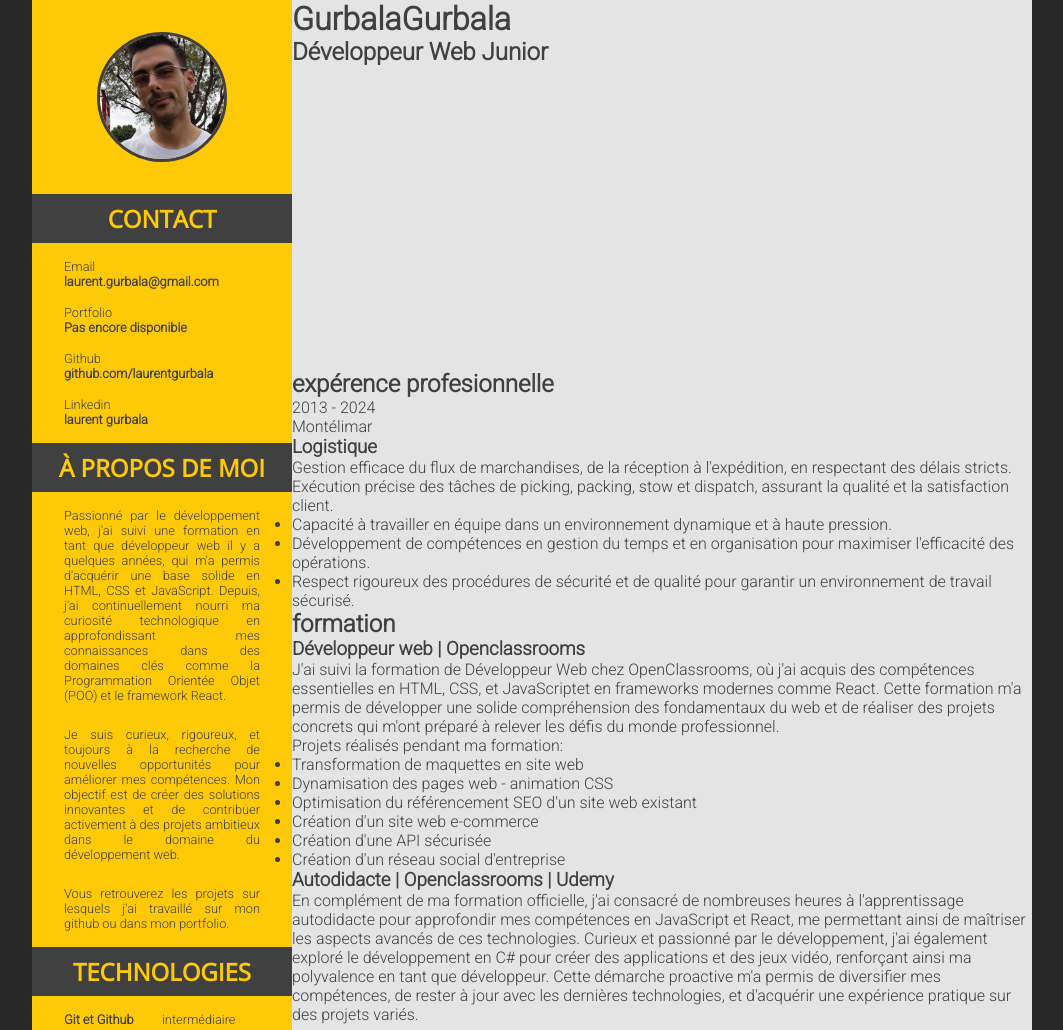
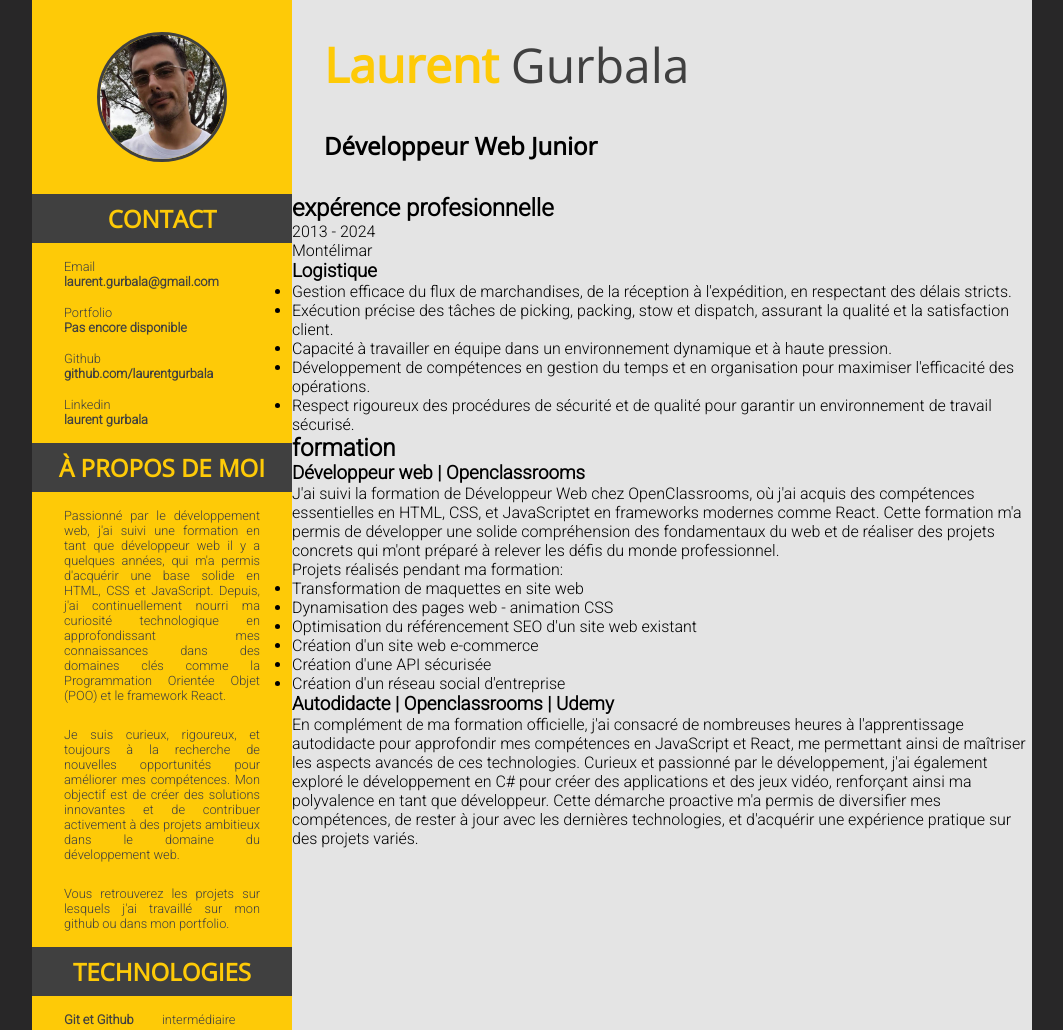
Before and after one commit to laurentGurbala/cv, a plain HTML site: page index.html in a window 1280 px wide. Shown: the top 1030 px of the page, without its empty margins (108-1171 px from the left). Drawn offline with nearby package versions, Linux system fonts and the light colour scheme.

Commit message:
CSS du header

```diff
--- a/index.html
+++ b/index.html
@@ -15,7 +15,7 @@
          <!-- En-tête du CV -->
          <header>
              <div class="me">
-                 <h1>Gurbala<span class="name">Gurbala</span></h1>
+                 <h1>Laurent <span class="name">Gurbala</span></h1>
                  <h2>Développeur Web Junior</h2>
                 </div>
             </header>
--- a/styles/main.css
+++ b/styles/main.css
@@ -5,7 +5,6 @@
     --color-secondary: #404040;
     --color-bg-grid: #E4E4E4;
     --color-bg-body: #282728;
-    --color-txt: #404040;
 
     --body-font: "Roboto", sans-serif;
     --body-font-size: 1rem;
@@ -40,6 +39,13 @@ header {
     grid-area: header;
 }
 
+h1 {
+    color: var(--color-primary);
+    font-family: var(--header-font);
+    font-size: var(--header-font-size);
+    margin: 2rem 0;
+}
+
 aside {
     grid-area: aside;
     background: var(--color-primary);
@@ -71,11 +77,25 @@ main {
     width: 100%;
     display: grid;
     grid-template-columns: 16.25rem 1fr;
+    grid-template-rows: 194px auto;
     grid-template-areas:    "aside header"
                             "aside main";
     background-color: var(--color-bg-grid);
     max-width: 1000px;
     margin: auto;
+}
+
+.me {
+    padding-left: 2rem;
+}
+
+.me h2 {
+    font-family: var(--header-font);
+}
+
+.name {
+    color: var(--color-secondary);
+    font-weight: 300;
 }
 
 .photo {
```
